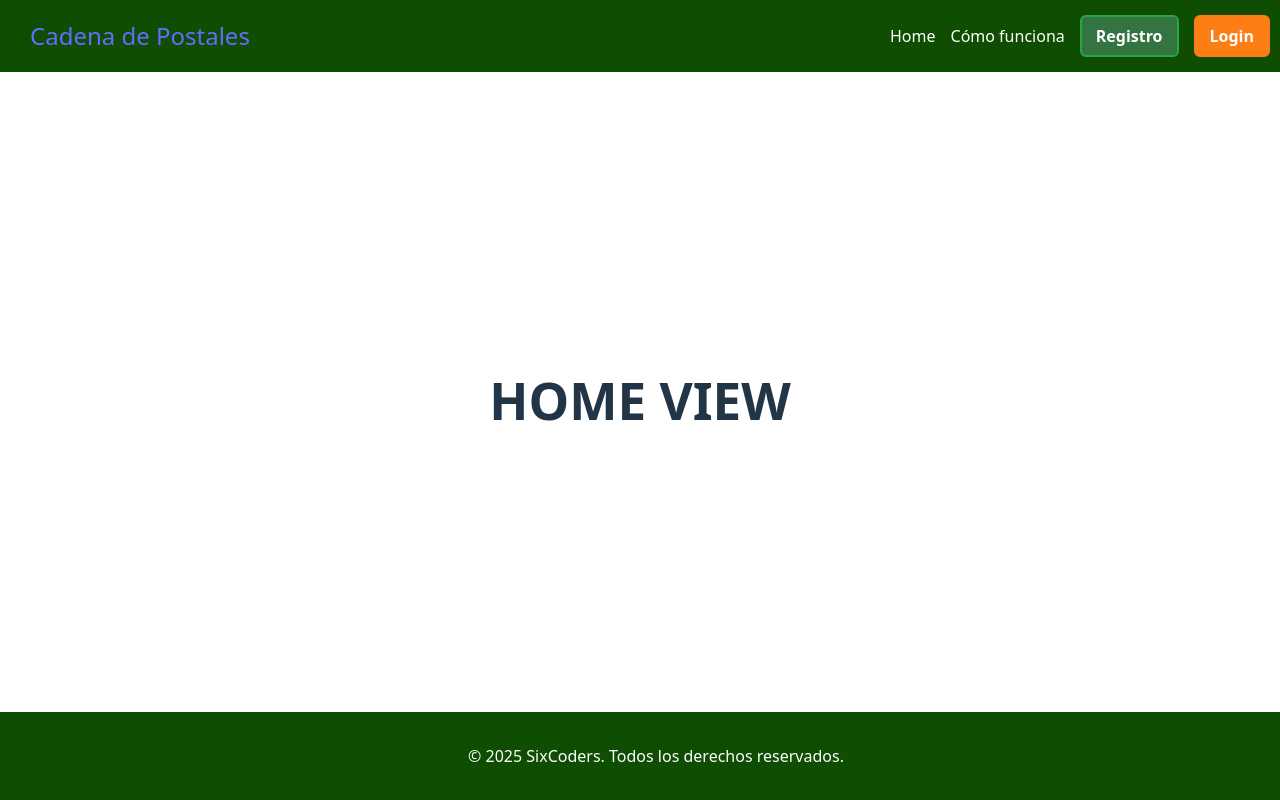
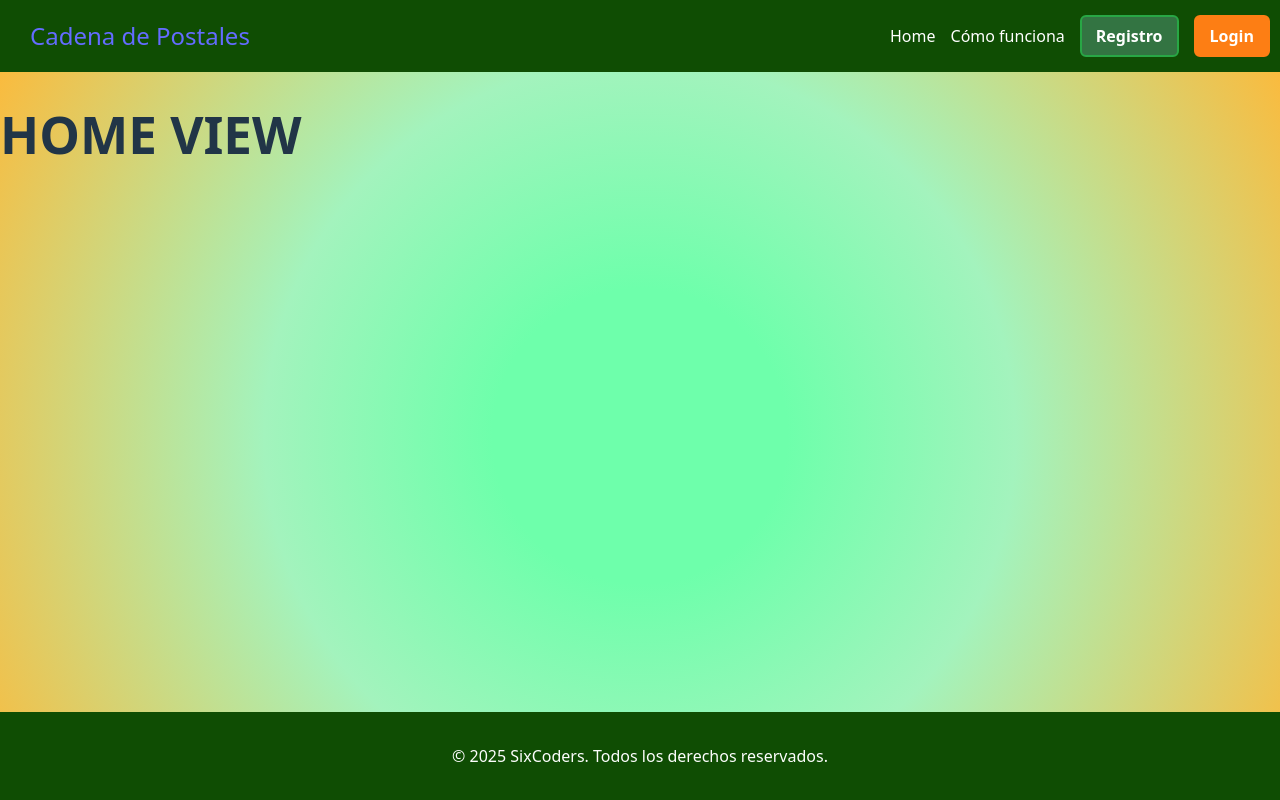
Before and after one commit to gaizkamg/cadena-de-postales-FRONT, a Vue app: page / in a window 1280 px wide. Built offline with nearby package versions, Linux system fonts and the light colour scheme.

Commit message:
reestructuración de css

```diff
--- a/src/style.css
+++ b/src/assets/css/style.css
@@ -24,10 +24,6 @@ a:hover {
 
 body {
   margin: 0;
-  display: flex;
-  place-items: center;
-  min-width: 320px;
-  min-height: 100vh;
 }
 
 h1 {
@@ -58,11 +54,10 @@ button:focus-visible {
   padding: 2em;
 }
 
-#app {
-  max-width: 1280px;
-  margin: 0 auto;
-  padding: 2rem;
-  text-align: center;
+body, html {
+  width: 100%;
+  min-width: 0;
+  overflow-x: hidden;
 }
 
 @media (prefers-color-scheme: light) {
--- a/src/components/FooterComp.vue
+++ b/src/components/FooterComp.vue
@@ -11,16 +11,15 @@
 <style scoped>
 .footer {
   position: fixed;
+  left: 0;
+  right: 0;
   bottom: 0;
-  left: 50%;
-  right: 50%;
-  margin-left: -50vw;
-  margin-right: -50vw;
-  width: 100vw;
+  width: 100%;
   background-color: #0f4d03;
   padding: 1rem;
   color: #fcfdfc;
   text-align: center;
   z-index: 1000;
+  box-sizing: border-box;
 }
 </style>
--- a/src/components/NavbarComp.vue
+++ b/src/components/NavbarComp.vue
@@ -75,7 +75,7 @@ function switchToRegister() {
 
 <style scoped>
 .navbar {
-  position: fixed;
+  position: sticky;
   top: 0;
   left: 0;
   width: 100%;
--- a/src/layouts/MainLayout.vue
+++ b/src/layouts/MainLayout.vue
@@ -1,12 +1,29 @@
 <template>
+  <div class="layout-col">
     <NavbarComp />
-    <div>
+    <main class="main-content">
       <router-view />
-    </div>
+    </main>
     <FooterComp />
+  </div>
 </template>
 
 <script setup>
 import NavbarComp from '@/components/NavbarComp.vue'
 import FooterComp from '@/components/FooterComp.vue'
 </script>
+
+<style scoped>
+.layout-col {
+  display: flex;
+  flex-direction: column;
+  min-height: 100vh;
+}
+.main-content {
+  flex: 1;
+  display: flex;
+  flex-direction: column;
+  background:radial-gradient(circle,rgb(110, 255, 171) 20%, rgb(163, 243, 189) 51%, rgb(250, 187, 62) 100%);
+
+}
+</style>
--- a/src/main.js
+++ b/src/main.js
@@ -1,5 +1,5 @@
 import { createApp } from 'vue'
-import './style.css'
+import '@/assets/css/style.css'
 import router from './router'
 import App from './App.vue'
 
--- a/src/views/HomeView.vue
+++ b/src/views/HomeView.vue
@@ -1,7 +1,16 @@
 <template>
-        <h1>HOME VIEW</h1>
+                <div class="hero">
+                        <h1>HOME VIEW</h1>
+                </div>
+
 </template>
 
 <script setup>
 
+
+
 </script>
+<style scoped>
+
+
+</style>
```
